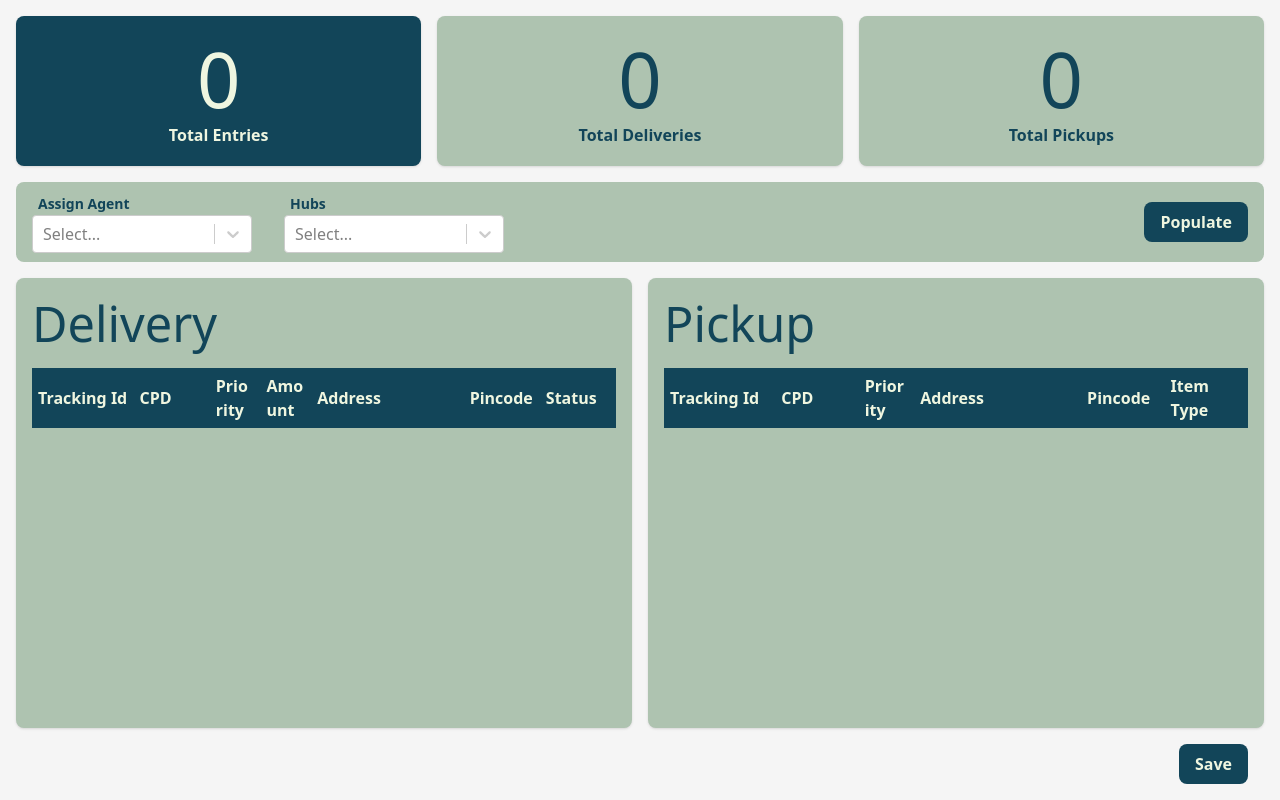
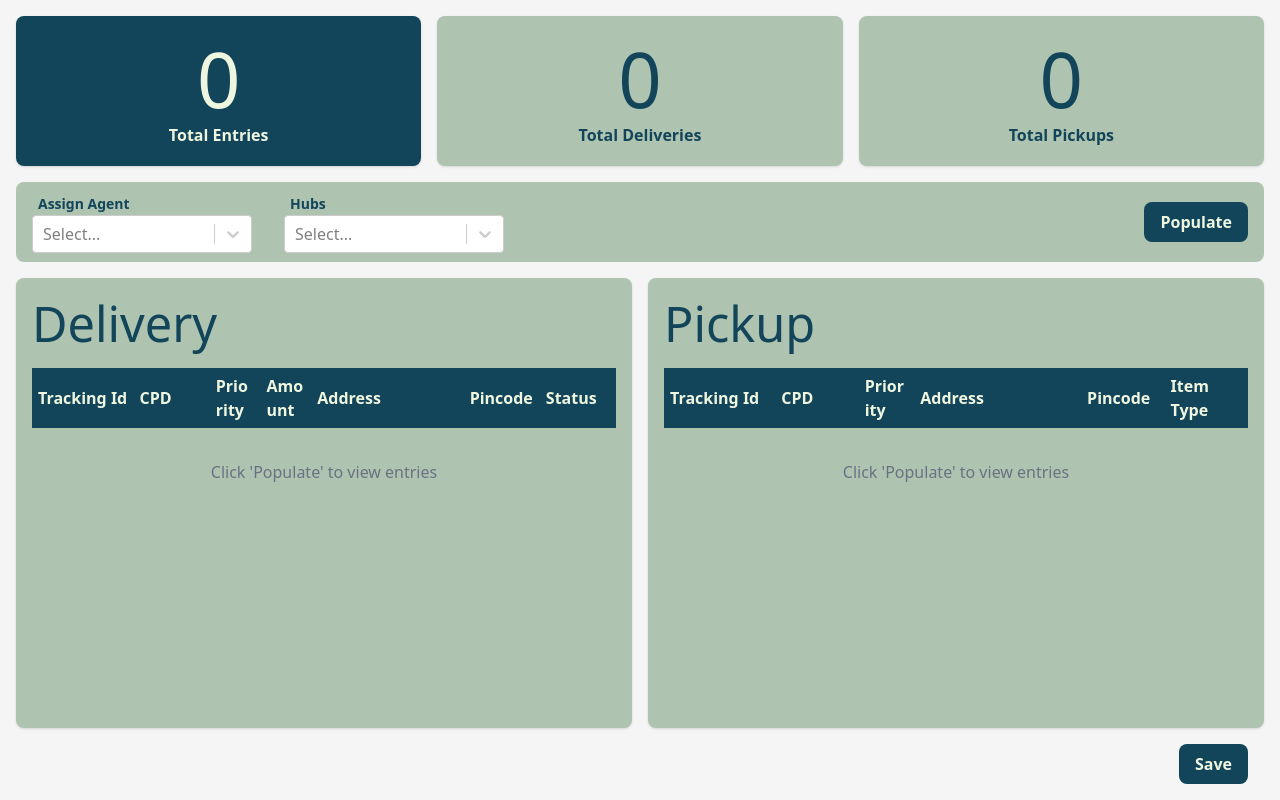
Before and after one commit to Mukesh-2307/ERP-Dashboard, a React (Vite) app: page / in a window 1280 px wide. Built offline with nearby package versions, Linux system fonts and the light colour scheme.

Commit message:
update: error handling and refactoring code for filtering data

```diff
--- a/src/components/dashboard/Tables.jsx
+++ b/src/components/dashboard/Tables.jsx
@@ -1,10 +1,12 @@
 import React from 'react';
-import { BsThreeDots } from "react-icons/bs";
 
 
-const Tables = ({ tableTitle, data, manager, isPopulate, type }) => {
+const Tables = ({ tableTitle, data, manager, isPopulate, type, hub }) => {
 
-    const filteredData = manager ? data.filter((row) => row.WM_ID === manager.value) : data;
+    const filteredDataByHub = hub ? data.filter((row) => row.Hub_ID === hub.value) : data;
+    const filteredData = manager ? filteredDataByHub.filter((row) => row.WM_ID === manager.value) : filteredDataByHub;
+
+    console.log(filteredData);
 
     return (
         <div className='rounded-lg p-4 flex flex-col gap-4 bottom-cell shadow card-light'>
@@ -27,7 +29,8 @@ const Tables = ({ tableTitle, data, manager, isPopulate, type }) => {
                     </colgroup>
                     <TableHead type={type} />
                     <tbody>
-                        {isPopulate && filteredData.map((row, index) => (
+                        {isPopulate && filteredData.length > 0 ? (
+                            filteredData.map((row, index) => (
                                 <TableRow
                                     key={`${row.Tracking_ID || index}-${index}`}
                                     TID={row.Tracking_ID}
@@ -41,7 +44,17 @@ const Tables = ({ tableTitle, data, manager, isPopulate, type }) => {
                                     index={index}
                                     type={type}
                                 />
-                        ))}
+                            ))
+                        ) : (
+                            <tr>
+                                <td
+                                    colSpan={type === "DELI" ? 7 : 6}
+                                    className="text-center p-8 text-gray-500 font-medium"
+                                >
+                                    {!isPopulate ? "Click 'Populate' to view entries" : "No entries found"}
+                                </td>
+                            </tr>
+                        )}
                     </tbody>
                 </table>
             </div>
```
Lines whose indentation alone changed are shown as unchanged.
